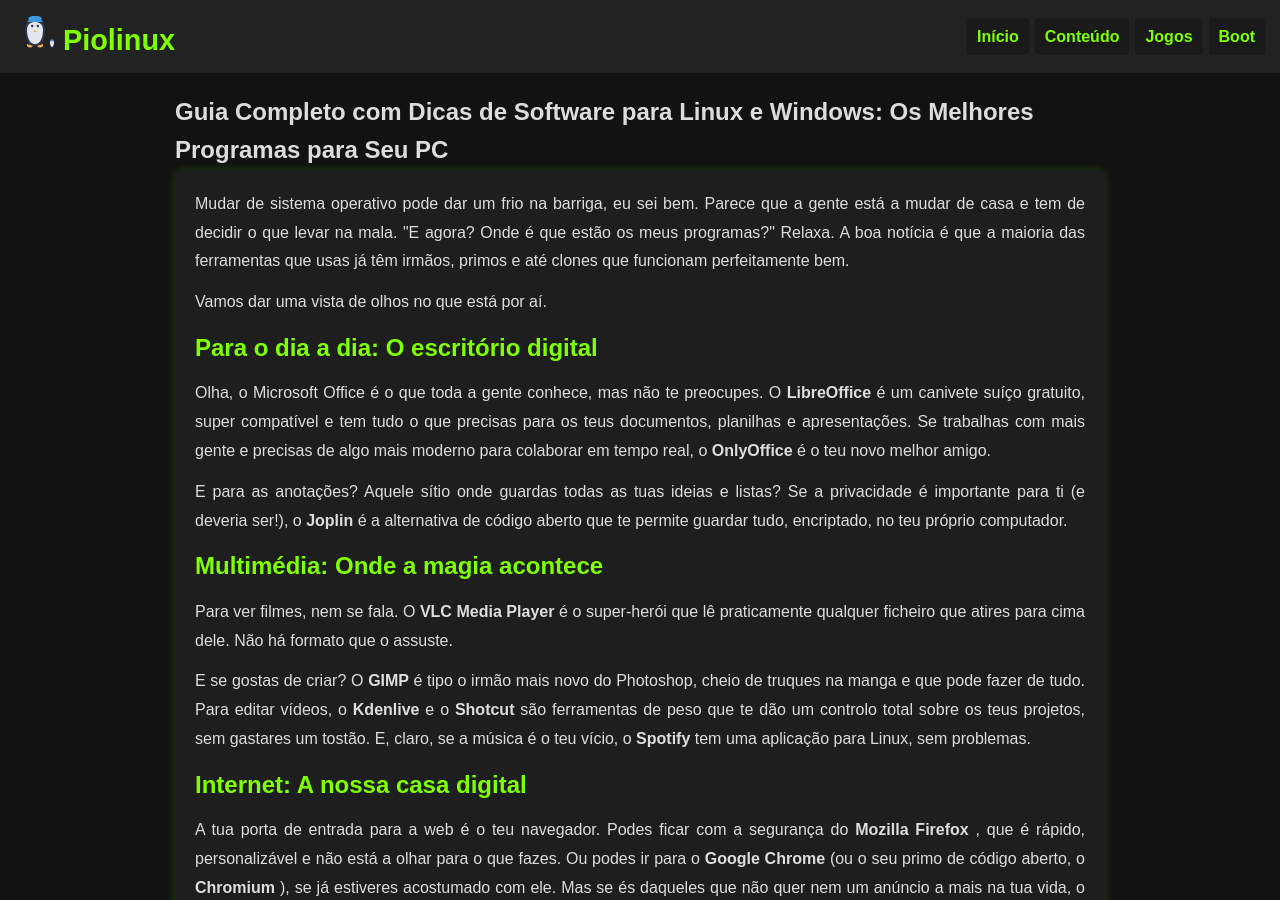
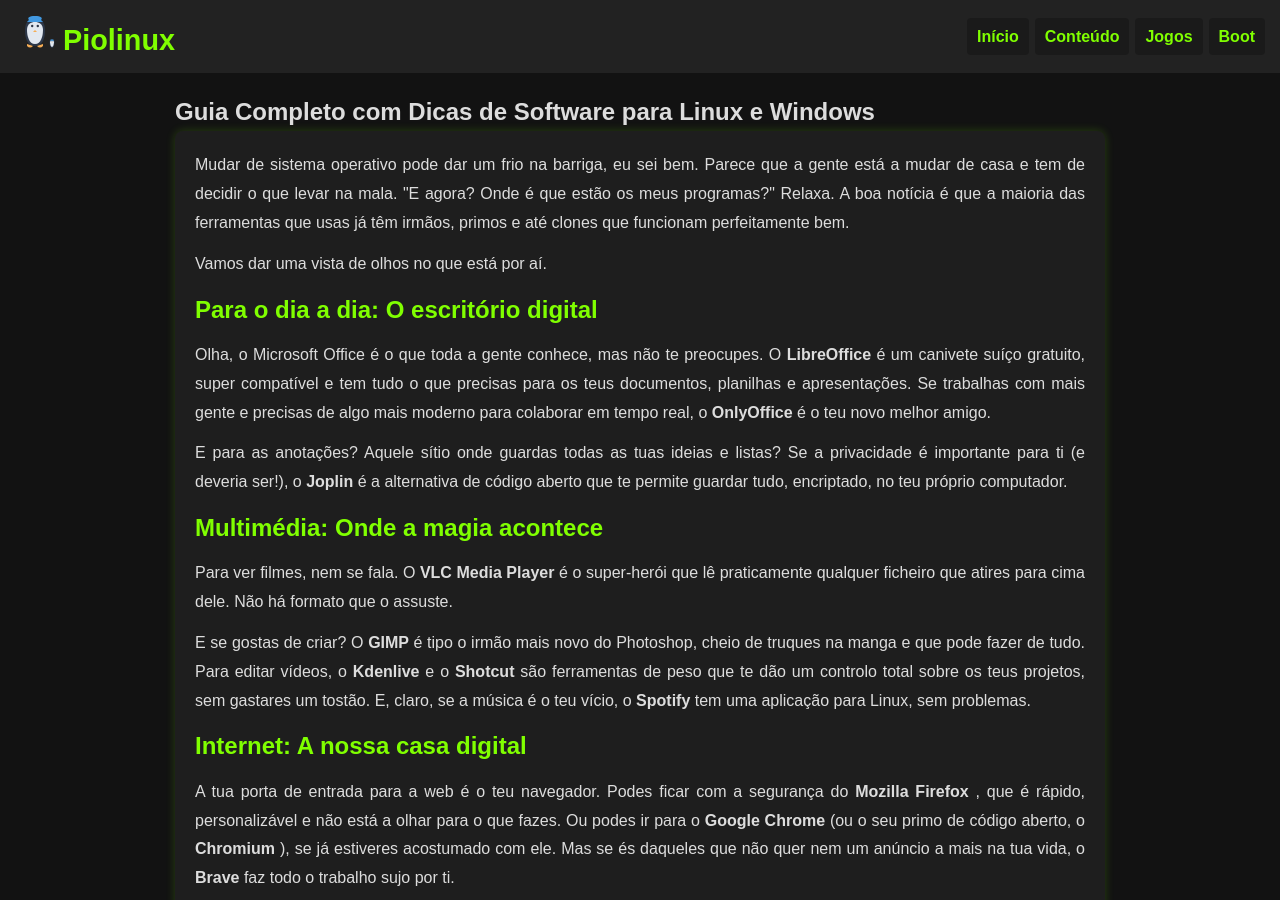
Before and after one commit to Piolinux/piolinux-site, a Jekyll site: the page built from software-de-linux-windows.html, in a window 1280 px wide and 900 px high. Built offline with Jekyll 4.4.1, drawn with Linux system fonts in a browser that asks for light colours.

Commit message:
Update software-de-linux-windows.html

```diff
--- a/software-de-linux-windows.html
+++ b/software-de-linux-windows.html
@@ -1,7 +1,7 @@
 ---
 layout: default
-title: "Guia Completo com Dicas de Software para Linux e Windows: Os Melhores Programas para Seu PC"
-description: "Descubra os melhores programas para Linux e Windows, incluindo editores de texto, ferramentas de produtividade, navegadores e mais. Dicas de software essenciais para o seu PC."
+title: "Guia Completo com Dicas de Software para Linux e Windows"
+description: "Descubra os melhores programas para Linux e Windows: editores, produtividade, navegadores e mais. Dicas essenciais para otimizar seu PC"
 keywords: "software, programas, aplicativos, linux, windows, melhores programas, dicas de software"
 robots: "index,follow"
 author: "Piolinux"
```
